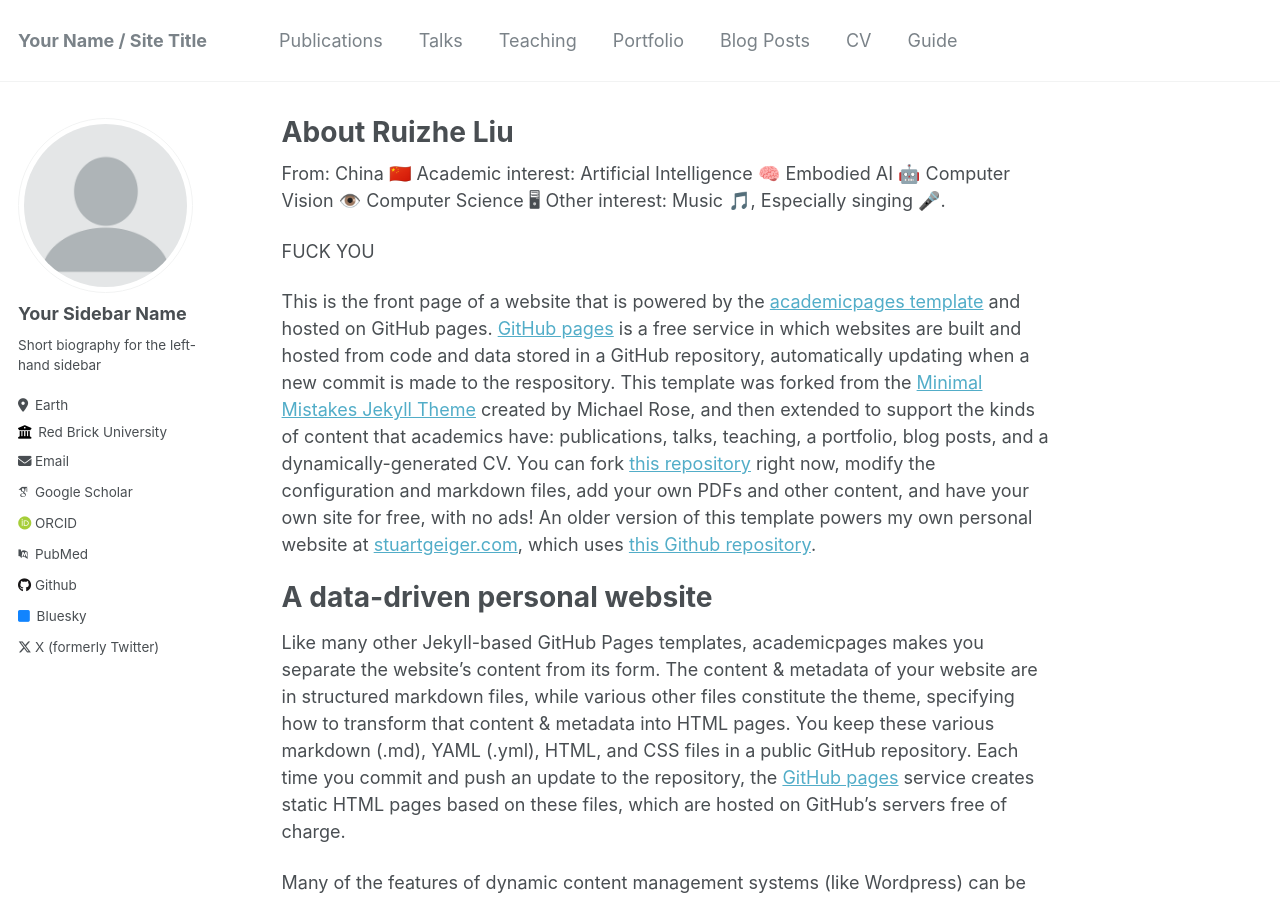
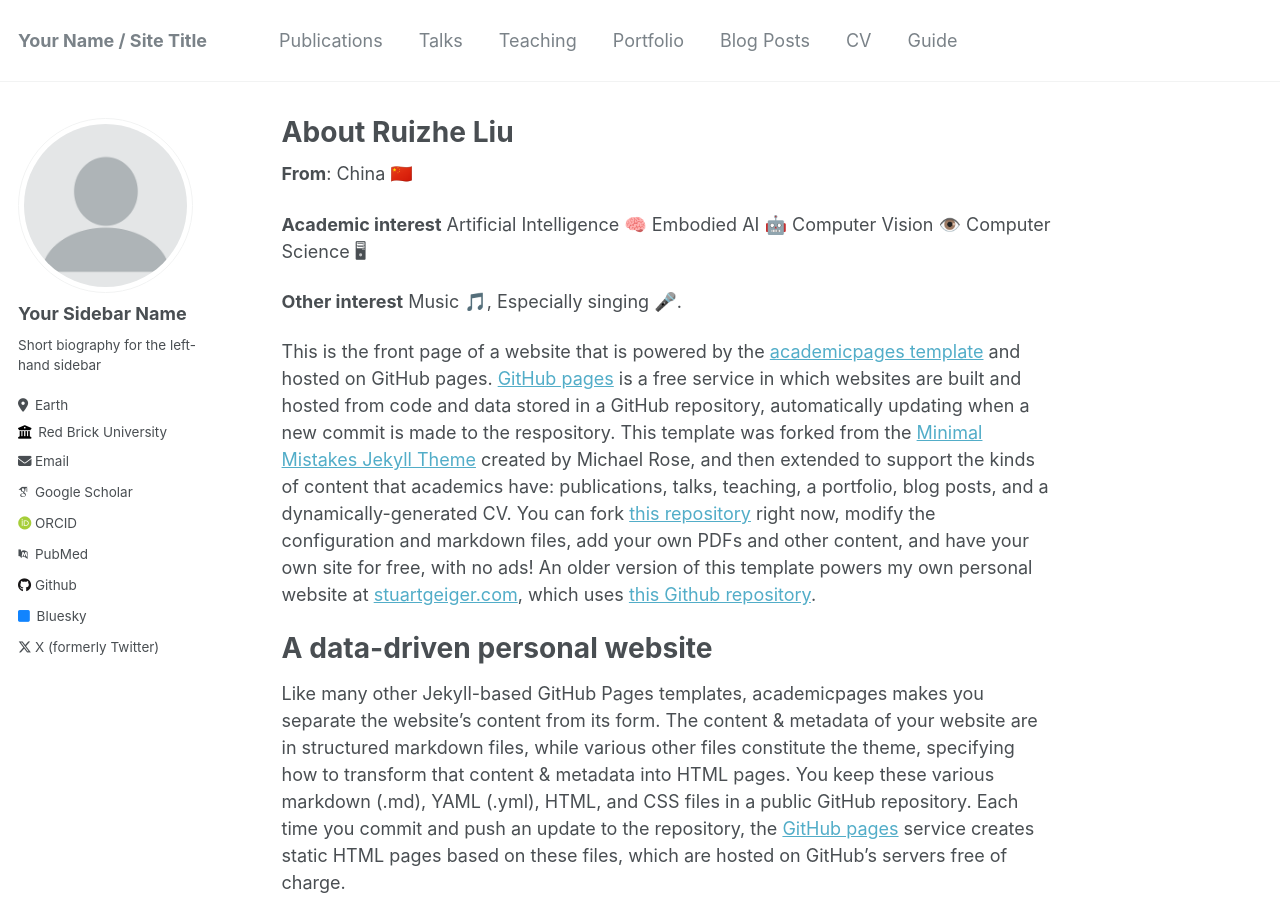
Before and after one commit to zrllrz/zrllrz.github.io, a Jekyll site: the page built from _pages/about.md, in a window 1280 px wide and 900 px high. Built offline with Jekyll 4.4.1, drawn with Linux system fonts in a browser that asks for light colours; some web fonts are replaced.

Commit message:
about Ruizhe Liu

```diff
--- a/_pages/about.md
+++ b/_pages/about.md
@@ -7,15 +7,15 @@ redirect_from:
   - /about.html
 ---
 
-From: China &#x1F1E8;&#x1F1F3;
-Academic interest:
+**From**: China &#x1F1E8;&#x1F1F3;
+
+**Academic interest**
 Artificial Intelligence &#x1F9E0;
 Embodied AI &#x1F916;
 Computer Vision &#x1F441;&#xFE0F;
 Computer Science &#x1F5A5;
-Other interest: Music &#x1F3B5;, Especially singing &#x1F3A4;. <br/>
 
-FUCK YOU
+**Other interest** Music &#x1F3B5;, Especially singing &#x1F3A4;.
 
 This is the front page of a website that is powered by the [academicpages template](https://github.com/academicpages/academicpages.github.io) and hosted on GitHub pages. [GitHub pages](https://pages.github.com) is a free service in which websites are built and hosted from code and data stored in a GitHub repository, automatically updating when a new commit is made to the respository. This template was forked from the [Minimal Mistakes Jekyll Theme](https://mmistakes.github.io/minimal-mistakes/) created by Michael Rose, and then extended to support the kinds of content that academics have: publications, talks, teaching, a portfolio, blog posts, and a dynamically-generated CV. You can fork [this repository](https://github.com/academicpages/academicpages.github.io) right now, modify the configuration and markdown files, add your own PDFs and other content, and have your own site for free, with no ads! An older version of this template powers my own personal website at [stuartgeiger.com](http://stuartgeiger.com), which uses [this Github repository](https://github.com/staeiou/staeiou.github.io).
 
```
Also changed, not shown: other parts of _pages/about.md (+5 -5 lines).
